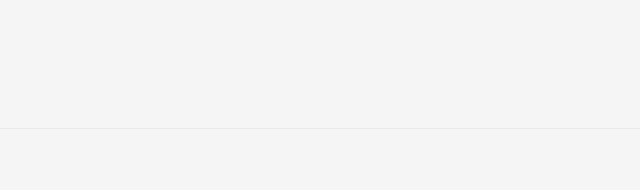
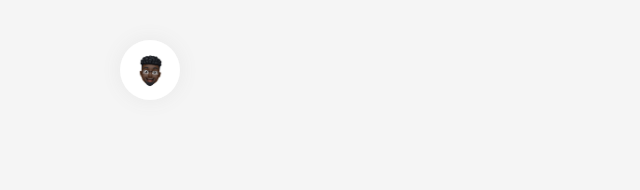
Before and after one commit to mmupfumir/mmupfumira-portfolio, a Next.js app in the folder port/: page / in a window 1280 px wide. Shown: the top 190 px of the page, without its empty margins (0-640 px from the left). Built offline with nearby package versions, Linux system fonts and the light colour scheme.

Commit message:
Memoji
Added Memoji (Headshot)

```diff
--- a/port/src/sections/Header.tsx
+++ b/port/src/sections/Header.tsx
@@ -1,7 +1,19 @@
+/* eslint-disable @next/next/no-img-element */
+import Image from "next/image";
+import headshot from "@/assets/headshot.png";
+
 export const Header = () => {
   return (
-    <header className="py-16 border-b border-black/5">
-
+    <header className="py-10">
+      <div className="container flex items-center">
+        <Image
+          src={headshot}
+          alt="Memoji"
+          width={60} // Adjust the width and height as needed
+          height={60} // Adjust the width and height as needed
+          className="rounded-full object-cover shadow-[0px_0px_20px_#E8E8E8]"
+        />
+      </div>
     </header>
   );
 };
```
Also changed, not shown: port/src/assets/headshot.PNG (added), port/src/assets/headshot.jpg (deleted).
